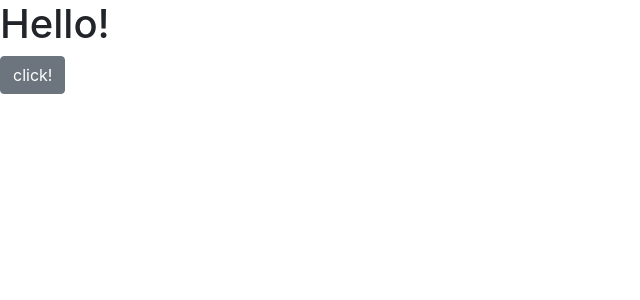
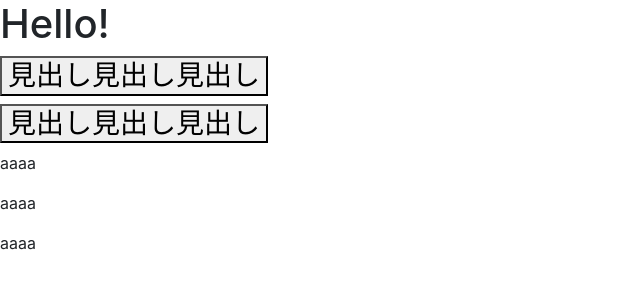
Before and after one commit to kanakita/study-nextjs, a Next.js app: page /sandbox in a window 1280 px wide. Shown: the top 300 px of the page, without its empty margins (0-640 px from the left). Built offline with nearby package versions, Linux system fonts and the light colour scheme.

Commit message:
アコーディオンコンポーネント追加

```diff
--- /dev/null
+++ b/components/Accordion/index.tsx
@@ -0,0 +1,36 @@
+import {useState} from "react";
+
+interface Props {
+  title: string; // アコーディオンの見出し
+  children: JSX.Element | JSX.Element[] | string; // アコーディオンの中身
+  expanded?: boolean;
+}
+
+function Accordion({title, children, expanded = false}:Props) {
+  const [isExpanded, setIsExpanded] = useState(expanded);
+  return (
+    <div className="accordion" aria-expanded={ isExpanded ? 'true': 'false'} aria-hidden={ isExpanded ? "false" : "true"}>
+      <h3>
+        <button
+          className="accordion__button"
+          onClick={
+            ()=> setIsExpanded(! isExpanded)
+          }
+        >{title}</button>
+      </h3>
+      <div
+        className="accordion__body"
+        style={
+          {
+            display: isExpanded ? "none": "block"
+          }
+        }
+      >
+        {children}
+      </div>
+    </div>
+  )
+
+}
+
+export default Accordion
--- a/pages/sandbox.tsx
+++ b/pages/sandbox.tsx
@@ -2,6 +2,7 @@ import type { NextPage } from 'next'
 import Head from 'next/head'
 import BootstrapButton from "../components/BootstrapButton";
 import ToggleButton from "../components/ToggleButton";
+import Accordion from "../components/Accordion";
 
 
 const Sandbox: NextPage = () => {
@@ -14,14 +15,31 @@ const Sandbox: NextPage = () => {
       <main>
         <h1>Hello!</h1>
         {/*<BootstrapButton label={"ボタン"}/>*/}
-        <ToggleButton
+        {/*<ToggleButton
           labelOnInactive={"ボタン"}
           labelOnActive={"click!"}
           defaultStatus={false}
           onClick={ (status) => {
             console.log(status);
           }}
-        />
+        />*/}
+
+
+        <Accordion
+          title={"見出し見出し見出し"}
+          expanded
+        >
+          <p>aaaa</p>
+          <p>aaaa</p>
+          <p>aaaa</p>
+        </Accordion>
+        <Accordion
+          title={"見出し見出し見出し"}
+        >
+          <p>aaaa</p>
+          <p>aaaa</p>
+          <p>aaaa</p>
+        </Accordion>
       </main>
     </div>
   )
```
